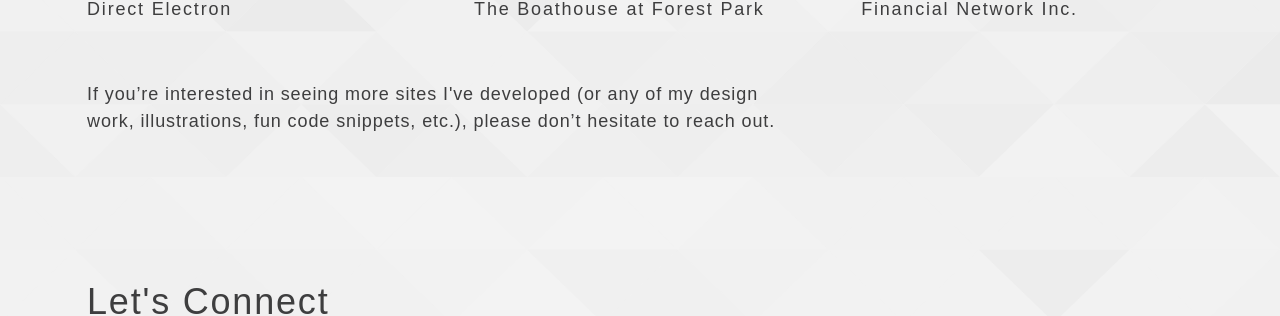
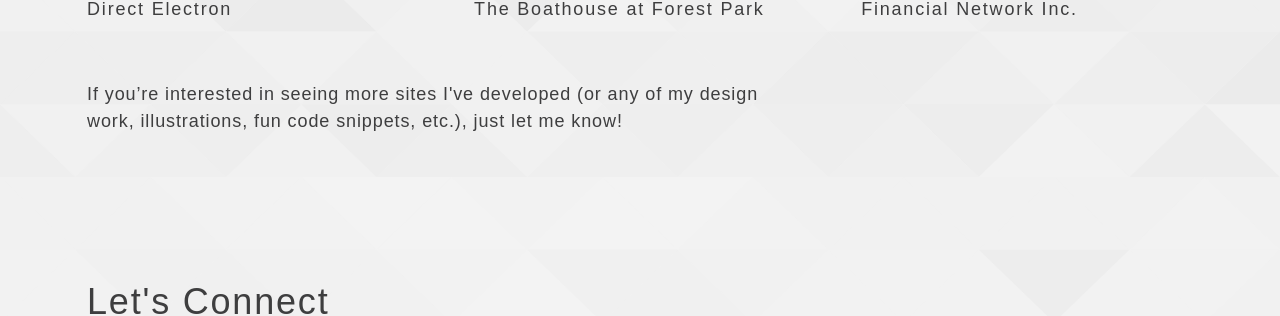
Before and after one commit to alexlinek/portfolio, a Jekyll site: the page built from index.html, in a window 1280 px wide. Shown: the part 1080-1396 px from the top of the page. Built offline with Jekyll 4.4.1, drawn with Linux system fonts in a browser that asks for light colours; some web fonts are replaced.

Commit message:
text update

```diff
--- a/_includes/case-studies.html
+++ b/_includes/case-studies.html
@@ -83,7 +83,7 @@
   </ul>
 
   <div class="span1-1">
-    <p class="intro-p">If you’re interested in seeing more sites I've developed (or any of my design work, illustrations, fun code snippets, etc.), please don’t hesitate to reach out.</p>
+    <p class="intro-p">If you’re interested in seeing more sites I've developed (or any of my design work, illustrations, fun code snippets, etc.), just let me know!</p>
   </div>
 
 </div>
```
Also changed, not shown: 2 other files.
